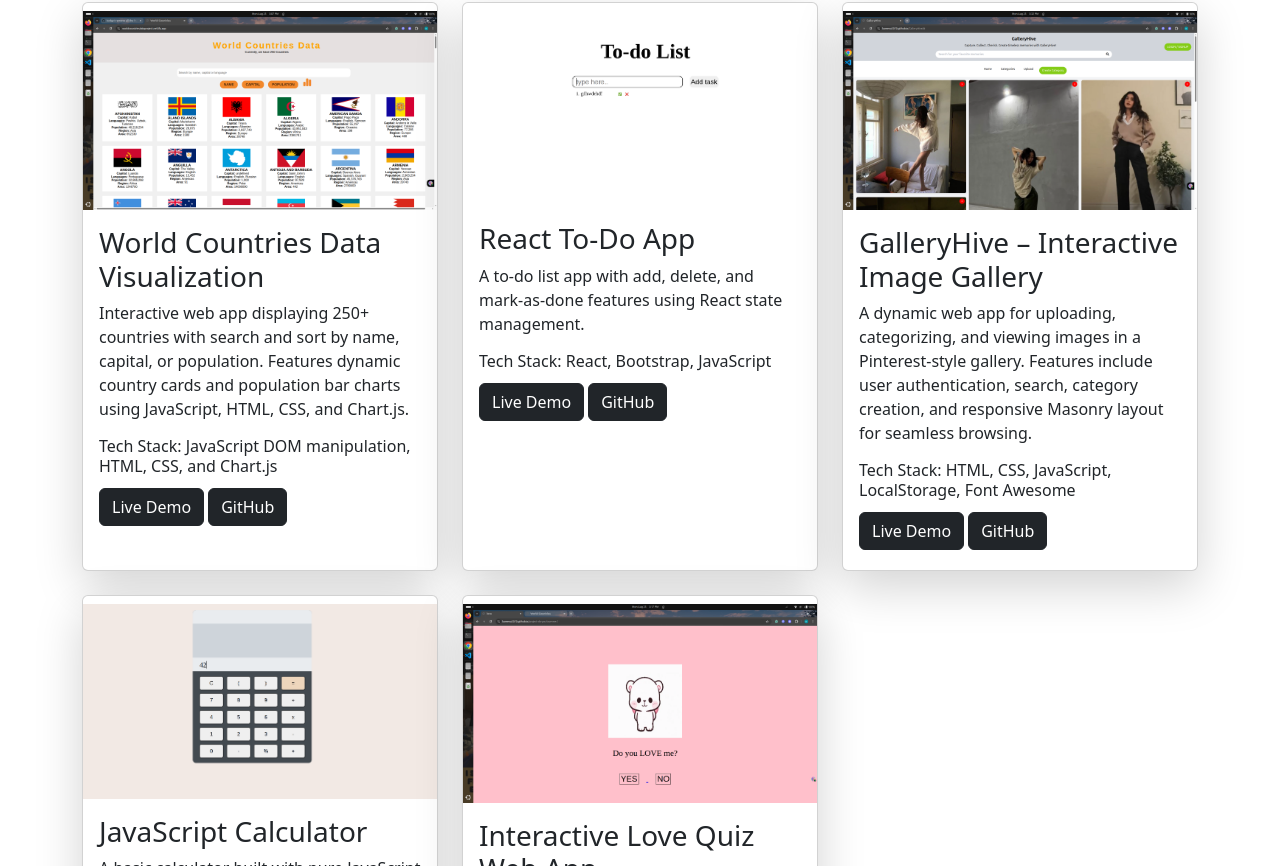
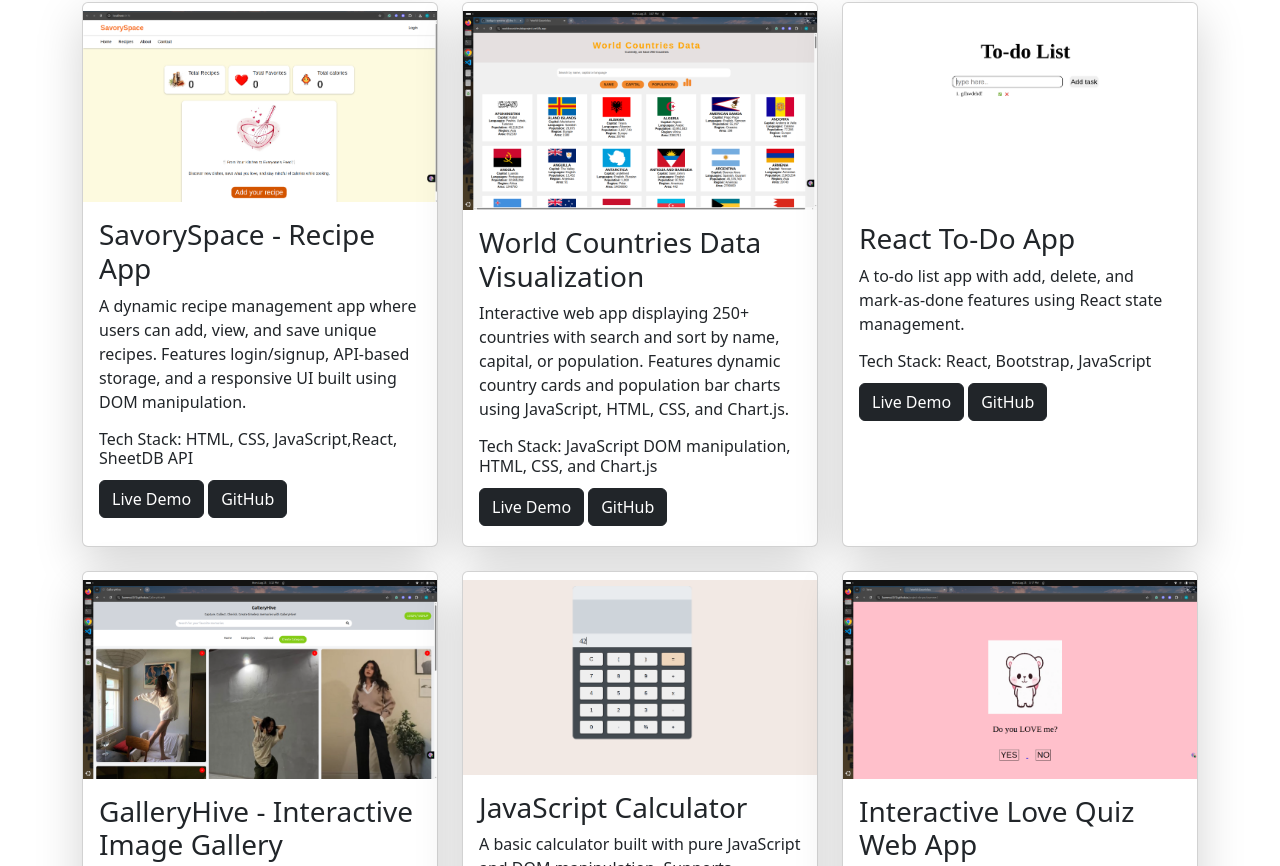
Before and after one commit to Kareena2070/portfolio-react, a React (Vite) app: page / in a window 1280 px wide. Shown: the part 1314-2180 px from the top of the page. Built offline with nearby package versions, Linux system fonts and the light colour scheme.

Commit message:
add new project

```diff
--- a/src/component/project.jsx
+++ b/src/component/project.jsx
@@ -3,12 +3,22 @@ import worldCountriesData from '../assets/worldCountriesData.png'
 import calculator from '../assets/calculator.png'
 import galleryHive from '../assets/galleryHive.png'
 import todo from '../assets/todo-app.png'
-import counter from  '../assets/counter.png'
+import savorySpace from "../assets/savorySpace.png";
+
 import loveQuiz from '../assets/doYouLove.png'
 
 function ProjectSection(){
 
     const projects = [
+
+      {
+        title: "SavorySpace - Recipe App",
+        description: "A dynamic recipe management app where users can add, view, and save unique recipes. Features login/signup, API-based storage, and a responsive UI built using DOM manipulation.",
+        techStack: "HTML, CSS, JavaScript,React, SheetDB API",
+        image: savorySpace,
+        github: "https://github.com/Kareena2070/SavorySpace-recipeApp.git",
+        demo: "https://savoryspace.netlify.app/"
+      },
 
         {
           title: "World Countries Data Visualization",
@@ -29,7 +39,7 @@ function ProjectSection(){
         },
 
         {
-          title: "GalleryHive – Interactive Image Gallery",
+          title: "GalleryHive - Interactive Image Gallery",
           description: "A dynamic web app for uploading, categorizing, and viewing images in a Pinterest-style gallery. Features include user authentication, search, category creation, and responsive Masonry layout for seamless browsing.",
           techStack: "HTML, CSS, JavaScript, LocalStorage, Font Awesome",
           image: galleryHive,
```
Also changed, not shown: src/assets/savorySpace.png (added).
